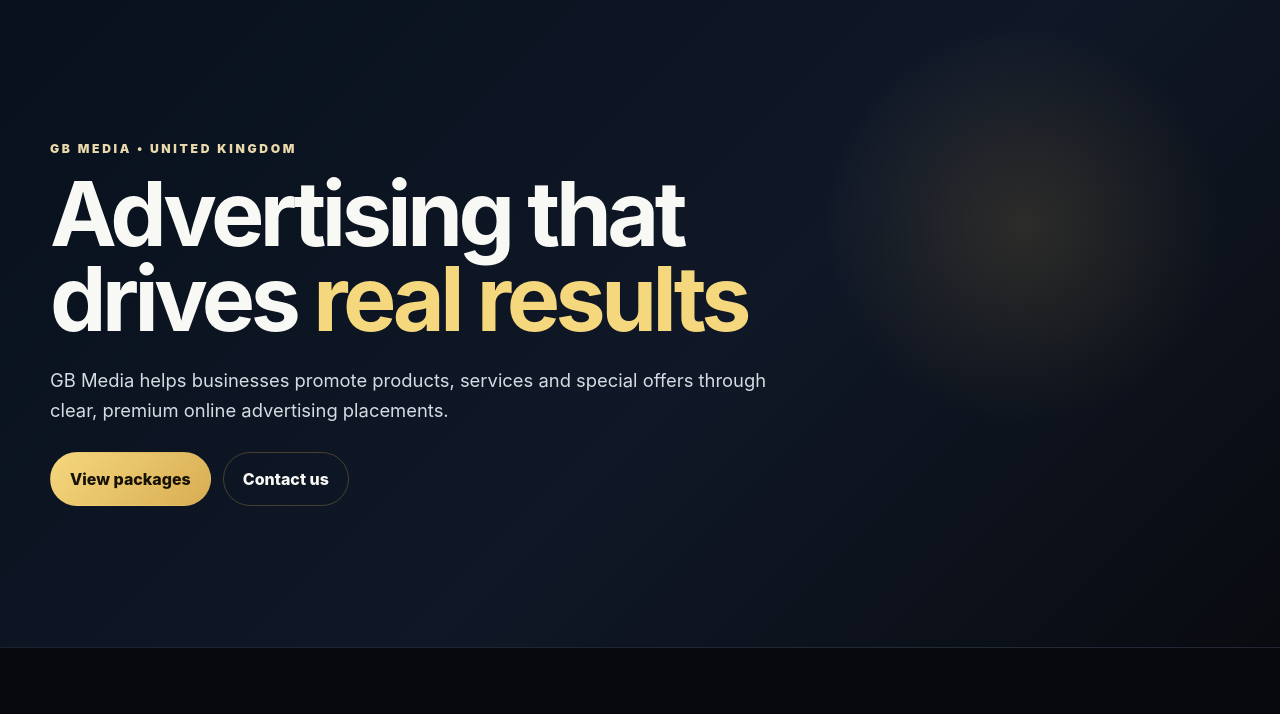
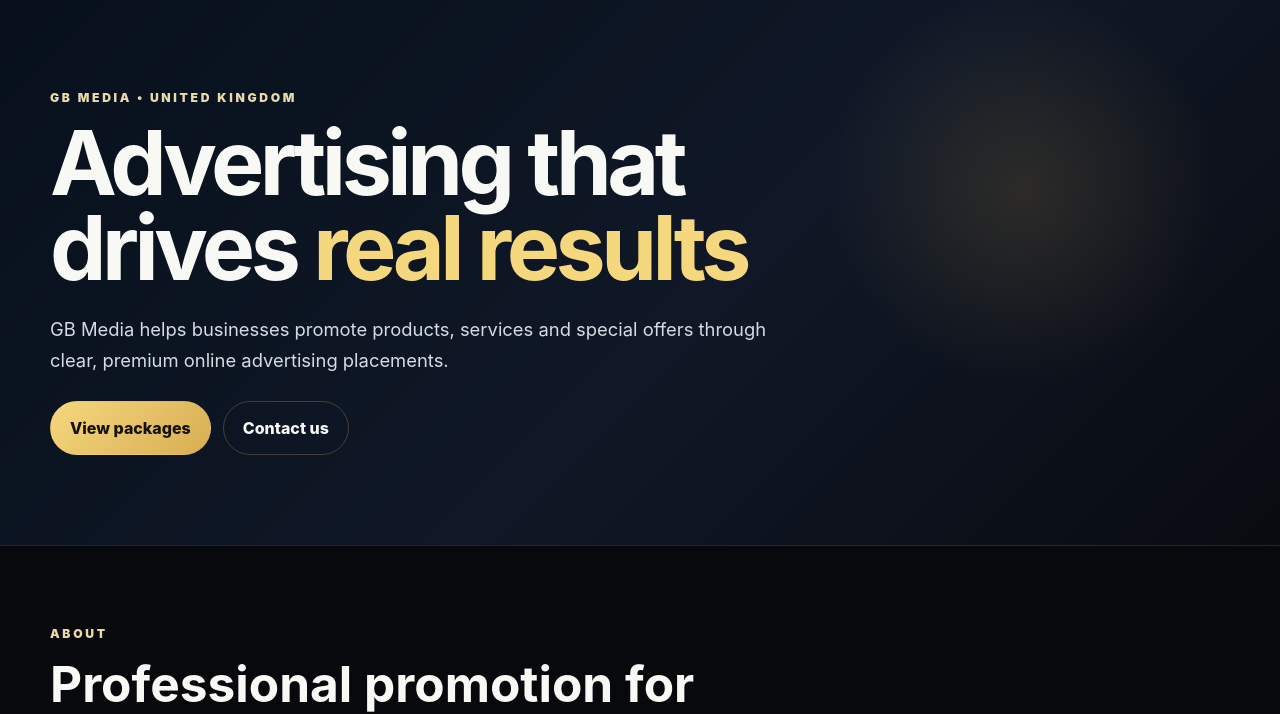
Before and after one commit to Gaby2512-hub/GB-Media, a plain HTML site: page index.html in a window 1280 px wide. Shown: the part 93-807 px from the top of the page. Drawn offline with Linux system fonts and the light colour scheme.

Commit message:
Update index.html

```diff
--- a/index.html
+++ b/index.html
@@ -2,7 +2,7 @@
 :root{--bg:#07090d;--panel:#111821;--text:#f8f8f4;--muted:#aeb6c2;--gold:#d8ad53;--gold2:#f5d77d;--line:rgba(216,173,83,.28);--white:rgba(255,255,255,.08)}
 *{box-sizing:border-box}html{scroll-behavior:smooth}body{margin:0;font-family:Inter,system-ui,-apple-system,Segoe UI,sans-serif;background:var(--bg);color:var(--text);line-height:1.65}a{color:inherit;text-decoration:none}.wrap{width:min(calc(100% - 32px),1180px);margin:auto}
 .nav{position:sticky;top:0;z-index:10;background:rgba(7,9,13,.88);backdrop-filter:blur(14px);border-bottom:1px solid var(--white)}.navin{min-height:78px;display:flex;align-items:center;justify-content:space-between;gap:20px}.brand{display:flex;align-items:center;gap:12px;font-weight:900}.mark{width:48px;height:48px;border-radius:15px;display:grid;place-items:center;background:linear-gradient(135deg,var(--gold2),var(--gold));color:#161107}.links{display:flex;gap:24px;color:#dce1e7;font-weight:700}.btn{display:inline-flex;align-items:center;justify-content:center;padding:13px 19px;border-radius:999px;font-weight:850;border:1px solid transparent}.gold{background:linear-gradient(135deg,var(--gold2),var(--gold));color:#171207}.outline{border-color:var(--line)}
-.hero{min-height:650px;display:flex;align-items:center;background:radial-gradient(circle at 80% 35%,rgba(216,173,83,.15),transparent 18%),linear-gradient(135deg,#07101c,#101827 55%,#090b10);border-bottom:1px solid var(--white)}.hero .inner{max-width:740px;padding:90px 0}.eyebrow{color:#ead9aa;letter-spacing:.22em;text-transform:uppercase;font-size:.76rem;font-weight:900}h1{font-size:clamp(3rem,7vw,6rem);line-height:.95;letter-spacing:-.05em;margin:12px 0 24px}h1 span{color:var(--gold2)}.hero p{font-size:1.15rem;color:#d6dbe2}.actions{display:flex;gap:12px;flex-wrap:wrap;margin-top:26px}
+.hero{min-height:540px;display:flex;align-items:center;background:radial-gradient(circle at 80% 35%,rgba(216,173,83,.15),transparent 18%),linear-gradient(135deg,#07101c,#101827 55%,#090b10);border-bottom:1px solid var(--white)}.hero .inner{max-width:740px;padding:90px 0}.eyebrow{color:#ead9aa;letter-spacing:.22em;text-transform:uppercase;font-size:.76rem;font-weight:900}h1{font-size:clamp(3rem,7vw,6rem);line-height:.95;letter-spacing:-.05em;margin:12px 0 24px}h1 span{color:var(--gold2)}.hero p{font-size:1.15rem;color:#d6dbe2}.actions{display:flex;gap:12px;flex-wrap:wrap;margin-top:26px}
 .section{padding:78px 0}.head{display:flex;justify-content:space-between;align-items:end;gap:28px;margin-bottom:28px}.head h2{font-size:clamp(2rem,4vw,3.1rem);margin:0}.head p{max-width:540px;color:var(--muted)}.grid3{display:grid;grid-template-columns:repeat(3,1fr);gap:18px}.card{background:linear-gradient(145deg,#0d131b,#121923);border:1px solid var(--white);border-radius:22px;padding:26px}.card p{color:var(--muted)}.pricing{display:grid;grid-template-columns:repeat(3,1fr);gap:18px}.pricecard{background:var(--panel);border:1px solid var(--white);border-radius:22px;padding:28px}.featured{border-color:var(--gold)}.price{font-size:2.35rem;font-weight:950;color:var(--gold2)}.checks{display:grid;gap:8px;margin:18px 0 24px}.checks span:before{content:'✓';color:var(--gold2);margin-right:8px}.legal{max-width:900px;padding:70px 0}.legal h1{font-size:3rem}.legal p,.legal li{color:#cfd5dc}.faq{display:grid;gap:12px}.faq details{background:#0c1118;border:1px solid var(--white);border-radius:15px;padding:16px 18px}.faq p{color:var(--muted)}
 footer{padding:42px 0;border-top:1px solid var(--white);color:var(--muted)}.foot{display:flex;justify-content:space-between;gap:18px;flex-wrap:wrap}.footlinks{display:flex;gap:16px;flex-wrap:wrap}
 @media(max-width:900px){.links{display:none}.grid3,.pricing{grid-template-columns:1fr}.head{align-items:start;flex-direction:column}}
```
